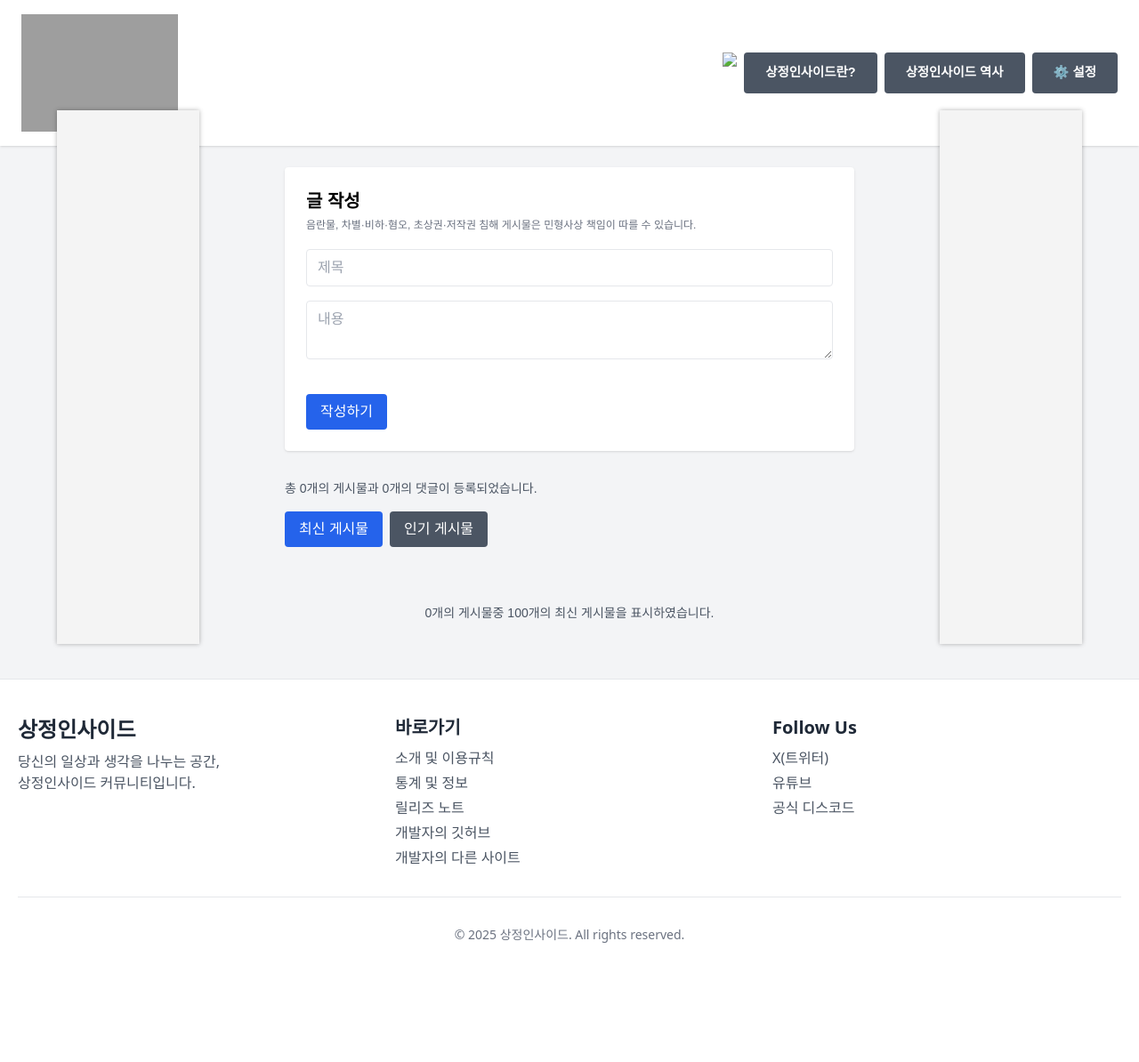
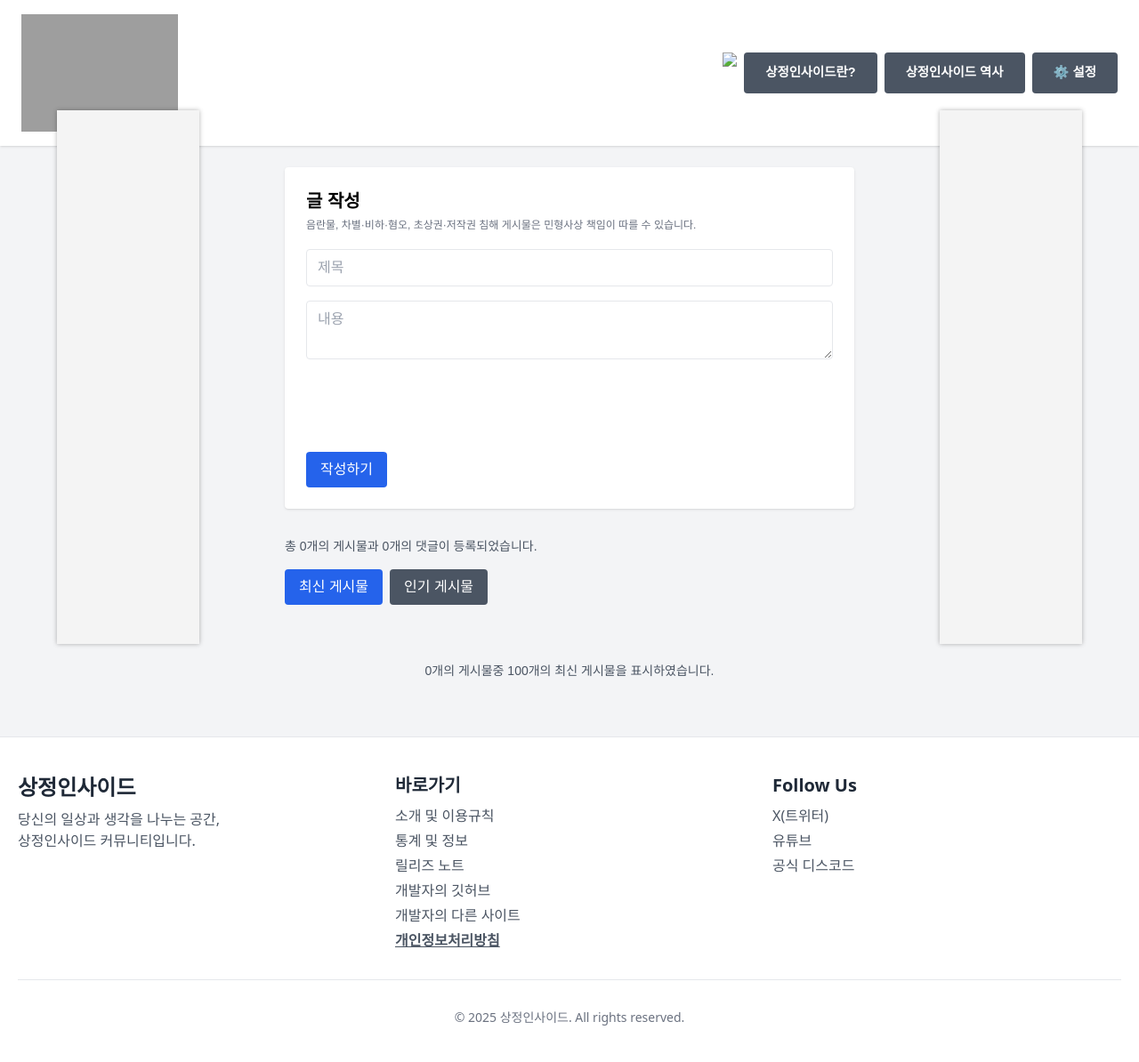
Before and after one commit to Anion15/web-Community, a Flask app: page /new in a window 1280 px wide. Shown: the whole page at 89% size. Before the commit the page ends 1060 px from the top, so only its background shows below. Run offline with Flask 3, Linux system fonts and the light colour scheme; data that the repository does not hold is empty; parts of the project's set-up code (start-up, migrations or seed data) failed here and were passed over; some libraries are stand-ins or nearby versions; grey boxes are pictures that could not be loaded.

Commit message:
Update index.html

```diff
--- a/templates/index.html
+++ b/templates/index.html
@@ -435,6 +435,33 @@
     .settings-content {
       overflow: visible;
     }
+
+    #turnstile-wrapper {
+      min-height: 65px;
+      height: 65px;
+      position: relative;
+      overflow: hidden;
+    }
+
+    #turnstile-container {
+      position: absolute;
+      top: 0;
+      left: 0;
+      width: 100%;
+      height: 100%;
+    }
+
+    #turnstile-placeholder {
+      height: 65px;
+      width: 100%;
+      background: transparent;
+      pointer-events: none;
+      position: absolute;
+      top: 0;
+      left: 0;
+      z-index: 1;
+    }
+
   </style>
 </head>
 <body class="flex flex-col min-h-screen bg-gray-100">
@@ -941,7 +968,10 @@
         <span class="text-xs text-gray-500">음란물, 차별·비하·혐오, 초상권·저작권 침해 게시물은 민형사상 책임이 따를 수 있습니다.</span>
         <input id="title" name="title" placeholder="제목" class="w-full border rounded px-3 py-2"/>
         <textarea id="content" name="content" placeholder="내용" class="w-full border rounded px-3 py-2"></textarea>
+        <div id="turnstile-wrapper">
+          <div id="turnstile-placeholder"></div>
           <div id="turnstile-container" class="cf-turnstile" data-sitekey="0x4AAAAAABf0RFVAV6Ydy0GG" data-theme="light" data-callback="onCaptchaSuccess"></div>
+        </div>
 
         <button type="submit" class="bg-blue-600 text-white px-4 py-2 rounded hover:bg-blue-700">작성하기</button>
       </form>
@@ -954,6 +984,15 @@
           const isDarkMode = document.body.classList.contains('dark-theme');
           const theme = isDarkMode ? 'dark' : 'light';
 
+          const container = document.getElementById('turnstile-container');
+          const placeholder = document.getElementById('turnstile-placeholder');
+
+          // 플레이스홀더를 항상 표시 상태로 유지
+          if (placeholder) {
+            placeholder.style.visibility = 'visible';
+            placeholder.style.zIndex = '2';
+          }
+
           // 기존 Turnstile 제거 (안전하게)
           if (turnstileWidgetId !== null && typeof turnstile !== 'undefined') {
             try {
@@ -964,25 +1003,32 @@
             }
           }
 
-          // 컨테이너 확인 및 새로운 Turnstile 렌더링
-          const container = document.getElementById('turnstile-container');
           if (container && typeof turnstile !== 'undefined') {
             // 컨테이너 비우기
             container.innerHTML = '';
 
-            // 잠시 대기 후 렌더링 (DOM 업데이트 시간 확보)
-            setTimeout(() => {
+            // 동기적으로 렌더링 시도
             try {
               turnstileWidgetId = turnstile.render(container, {
                 sitekey: '0x4AAAAAABf0RFVAV6Ydy0GG',
                 theme: theme,
-                  callback: onCaptchaSuccess,
+                callback: function(token) {
+                  onCaptchaSuccess(token);
+                  // 성공 시 플레이스홀더 숨기기
+                  if (placeholder) {
+                    placeholder.style.visibility = 'hidden';
+                    placeholder.style.zIndex = '1';
+                  }
+                },
                 'error-callback': onCaptchaError
               });
             } catch (error) {
               console.error('Turnstile 렌더링 오류:', error);
+              // 오류 시에도 플레이스홀더 유지
+              if (placeholder) {
+                placeholder.style.visibility = 'visible';
               }
-            }, 100);
+            }
           }
         }
 
@@ -1056,6 +1102,7 @@
           <li><a href="/release-notes" class="text-gray-600 hover:text-blue-600 transition">릴리즈 노트</a></li>
           <li><a href="https://github.com/anion15" class="text-gray-600 hover:text-blue-600 transition">개발자의 깃허브</a></li>
           <li><a href="http://anion15.github.io/hangang.html" class="text-gray-600 hover:text-blue-600 transition">개발자의 다른 사이트</a></li>
+          <li><a href="/term" class="text-gray-600 hover:text-blue-600 transition"><u><b>개인정보처리방침</b></u></a></li>
         </ul>
       </div>
 
```
Lines whose indentation alone changed are shown as unchanged.
